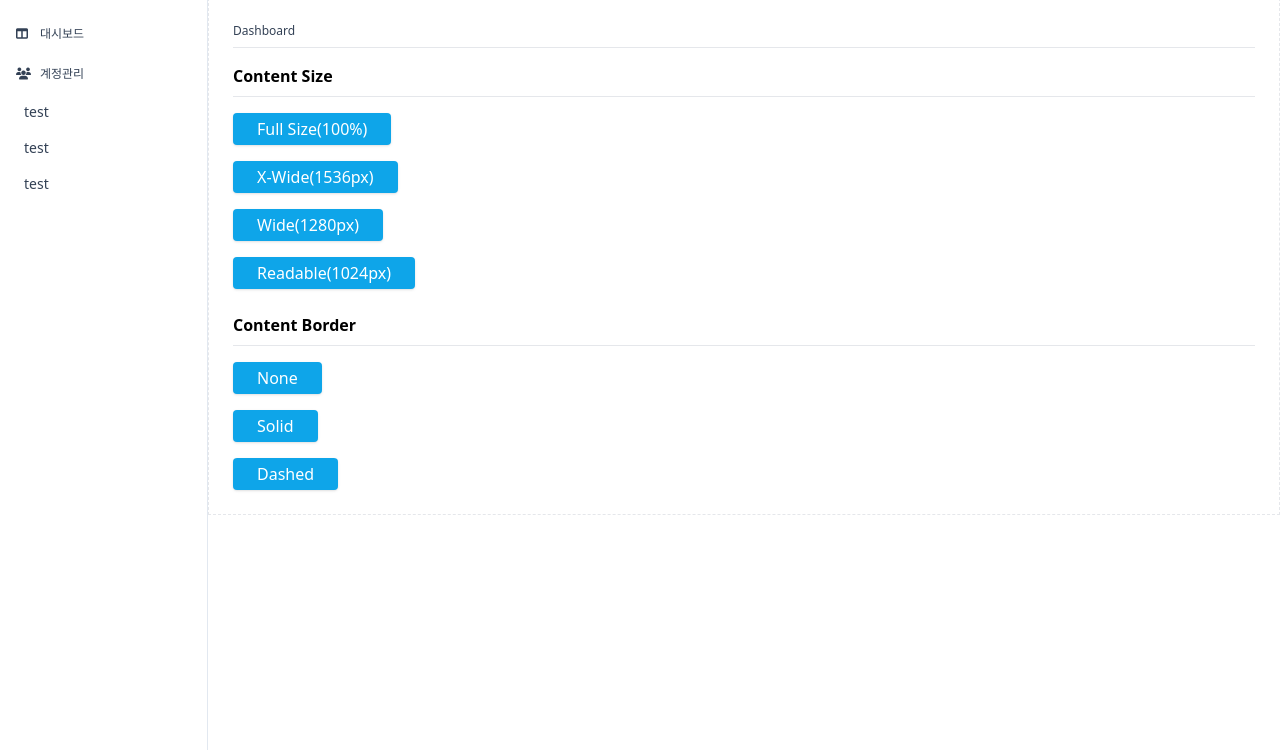
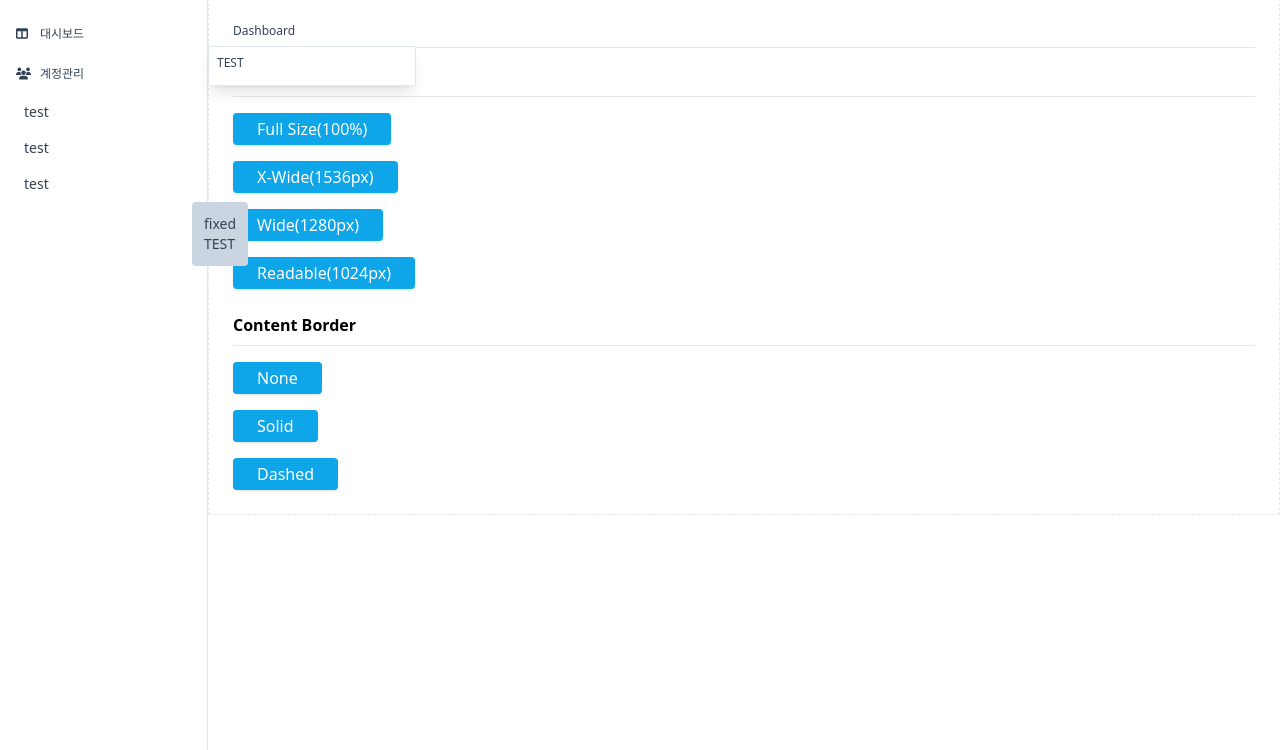
Before and after one commit to chosajang/tailwindcss-template, a website: page p/dashboard/index.html in a window 1280 px wide. Shown: the part 50-800 px from the top of the page. Drawn offline with nearby package versions, Linux system fonts and the light colour scheme.

Commit message:
사이드 : 팝업 메뉴 추가

```diff
--- a/p/dashboard/assets/js/sidebar.js
+++ b/p/dashboard/assets/js/sidebar.js
@@ -1,15 +1,24 @@
 const asideHTML = `
 <!-- Left Menu : ST -->
-<div>
+<div class="overflow-y-auto overflow-x-hidden">
+  <!-- uncollapse -->
   <ul class="select-none mt-4" id="menu-ext">
-    <a href="${documentRoot}"><li class="py-3 pl-4 text-xs cursor-pointer hover:text-sky-600 hover:bg-sky-50 border-r-4 border-transparent hover:border-sky-500 "><i class="fas fa-columns w-4 mr-2"></i>대시보드</li></a>
-    <li class="py-3 pl-4 text-xs cursor-pointer hover:text-sky-600 hover:bg-sky-50 border-r-4 border-transparent hover:border-sky-500 "><i class="fas fa-users w-4 mr-2"></i>계정관리</li>
+    <li class="py-3 pl-4 text-xs cursor-pointer hover:text-sky-600 hover:bg-sky-50 border-r-4 border-transparent hover:border-sky-500 "><i class="fas fa-columns w-4 mr-2"></i>대시보드</li>
+    <li class="py-3 pl-4 text-xs cursor-pointer hover:text-sky-600 hover:bg-sky-50 border-r-4 border-transparent hover:border-sky-500">
+      <span><i class="fas fa-users w-4 mr-2"></i>계정관리</span>
+      <!-- 하위 메뉴 -->
+      <div class="fixed left-52 top-24 w-52 h-10 p-2 bg-white border border-slate-200 shadow-lg">
+        TEST
+      </div>
+    </li>
     <ul>
       <li class="py-2 pl-6 cursor-pointer hover:bg-sky-50 hover:text-sky-600">test</li>
       <li class="py-2 pl-6 cursor-pointer hover:bg-sky-50 hover:text-sky-600">test</li>
       <li class="py-2 pl-6 cursor-pointer hover:bg-sky-50 hover:text-sky-600">test</li>
     </ul>
   </ul>
+  <!-- collapse -->
+  <div class="absolute left-48 z-20 bg-slate-300 rounded p-3">fixed TEST</div>
 </div>
 <!-- Left Menu : ED -->
 `;
@@ -19,9 +28,9 @@ const asideHTML = `
  */
 document.addEventListener("DOMContentLoaded", function(){
   let asideObj = document.getElementById('aside-menu');
-  asideObj.classList.add('fixed','top-0','left-0','z-40','w-52','pt-12','h-screen');
+  asideObj.classList.add('fixed','top-0','left-0','z-10','w-52','h-screen','pt-12');
   asideObj.classList.add('bg-white','text-slate-700','text-sm');
-  asideObj.classList.add('items-center','overflow-y-auto','flex-row','flex-no-wrap','overflow-hidden');
+  asideObj.classList.add('items-center','flex-row','flex-no-wrap',);
   asideObj.classList.add('transform','-translate-x-52','md:translate-x-0','ease-out','duration-200');
   asideObj.classList.add('border-r-[1px]','border-slate-200');
   asideObj.innerHTML = asideHTML;
--- a/p/dashboard/index.html
+++ b/p/dashboard/index.html
@@ -61,7 +61,7 @@
       </div><!--// <div class="container m-auto p-4 md:p-6"> -->
     </div><!--// Contents : ED -->
 
-  </main><!--// Main : ED -->`
+  </main><!--// Main : ED -->
 </body>
 <script>
   const layoutChange = (style, option) => {
```
